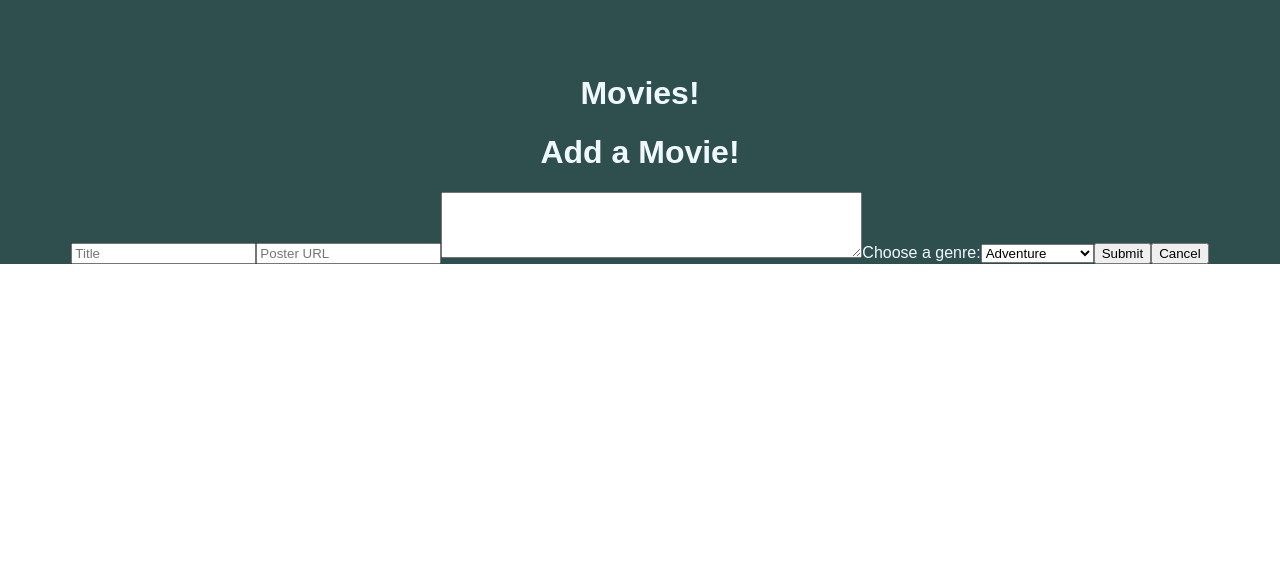
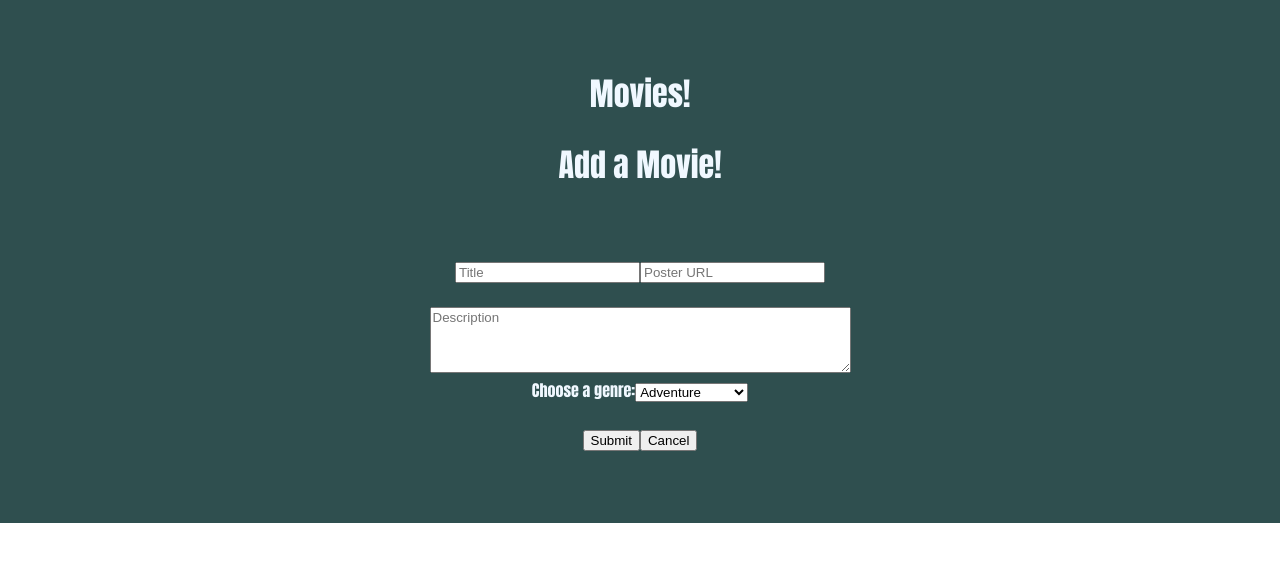
Before and after one commit to lawlernp/movie-sagas, a React (Create React App) app: page /#/add in a window 1280 px wide. Shown: the top 562 px of the page. Built offline with nearby package versions, Linux system fonts and the light colour scheme.

Commit message:
more css changes

```diff
--- a/src/components/AddMovie/AddMovie.js
+++ b/src/components/AddMovie/AddMovie.js
@@ -1,6 +1,6 @@
 import React, { Component } from "react";
 import { connect } from "react-redux";
-import axios from "axios"
+import axios from "axios";
 class AddMovie extends Component {
   state = {
     description: "",
@@ -54,8 +54,11 @@ class AddMovie extends Component {
     return (
       <div className="App">
         <h1>Add a Movie!</h1>
+        <br />
+        <br />
         <form onSubmit={this.handleSubmit}>
           <input
+            className="text"
             onChange={this.handleTitleChange}
             id="title"
             type="text"
@@ -63,20 +66,26 @@ class AddMovie extends Component {
             required
           />
           <input
+            className="text"
             onChange={this.handlePosterChange}
             id="poster"
             type="text"
             placeholder="Poster URL"
             required
           />
+          <br />
+          <br />
           <textarea
+            className="text"
             onChange={this.handleDescriptionChange}
             id="description"
             name="description"
+            placeholder="Description"
             rows="4"
             cols="50"
             required
           ></textarea>
+          <br />
           <label for="genres">Choose a genre:</label>
           <select
             onChange={this.handleGenreChange}
@@ -98,6 +107,8 @@ class AddMovie extends Component {
             <option value="12">Space-Opera</option>
             <option value="13">Superhero</option>
           </select>
+          <br />
+          <br />
           <input type="submit" value="Submit"></input>
           <button onClick={this.handleCancel}>Cancel</button>
         </form>
--- a/src/components/App/App.css
+++ b/src/components/App/App.css
@@ -1,7 +1,8 @@
 .App {
   text-align: center;
   background-color: DARKSLATEGRAY;
-  color: ALICEBLUE
+  color: ALICEBLUE;
+  font-family: Impact;
 }
 
 
@@ -38,3 +39,9 @@
   margin: 20px;
   word-wrap: normal
 }
+
+.text {
+    font-family: Arial;
+    list-style: none;
+
+}
--- a/src/components/App/App.js
+++ b/src/components/App/App.js
@@ -15,12 +15,14 @@ class App extends Component {
         <div className="App">
           <br />
           <br />
-          <br />
           <h1>Movies!</h1>
           <Route exact path="/add" component={AddMovie} />
           <Route exact path="/details" component={Details} />
           <Route exact path="/" component={MovieList} />
           <Route exact path="/home" component={MovieList} />
+          <br />
+          <br />
+          <br />
         </div>
       </Router>
     );
--- a/src/components/Details/Details.js
+++ b/src/components/Details/Details.js
@@ -19,16 +19,32 @@ class Details extends Component {
     return (
       <div className="App">
         <button onClick={this.handleClick}>Home</button>
-        <h2>Details!</h2>
         <h1>{this.props.reduxState.movies[id - 1].title}</h1>
         <img
           alt={this.props.reduxState.movies[id - 1].title}
           src={this.props.reduxState.movies[id - 1].poster}
         />
-        <p>{this.props.reduxState.movies[id - 1].description}</p>
-        {this.props.reduxState.details.map((movie) => {
-          return <>{movie.movies_id === id ? <p>{movie.name}</p> : <></>}</>;
-        })}
+        <h2>Details</h2>
+        <p className="text">
+          {this.props.reduxState.movies[id - 1].description}
+        </p>
+        <br />
+        <p className="text">
+          {this.props.reduxState.movies[id - 1].title} falls into these genres:
+        </p>
+        <ul>
+          {this.props.reduxState.details.map((movie) => {
+            return (
+              <>
+                {movie.movies_id === id ? (
+                  <li className="text">{movie.name}</li>
+                ) : (
+                  <></>
+                )}
+              </>
+            );
+          })}
+        </ul>
       </div>
     );
   }
--- a/src/components/MovieList/MovieList.js
+++ b/src/components/MovieList/MovieList.js
@@ -26,6 +26,7 @@ class MovieList extends Component {
       <div className="App">
         <button onClick={this.handleAdd}>Add Movie</button>
         <h2>Movie List!</h2>
+        <p>Click on a poster for more information about that movie</p>
         <ul className="moviesContainer">
           {this.props.reduxState.movies.map((movie) => {
             return (
@@ -34,7 +35,7 @@ class MovieList extends Component {
                 className="movie"
                 id={movie.id}
               >
-                <p>{movie.title}</p>
+                <h3>{movie.title}</h3>
                 <img alt={movie.title} src={movie.poster} />
               </li>
             );
```
